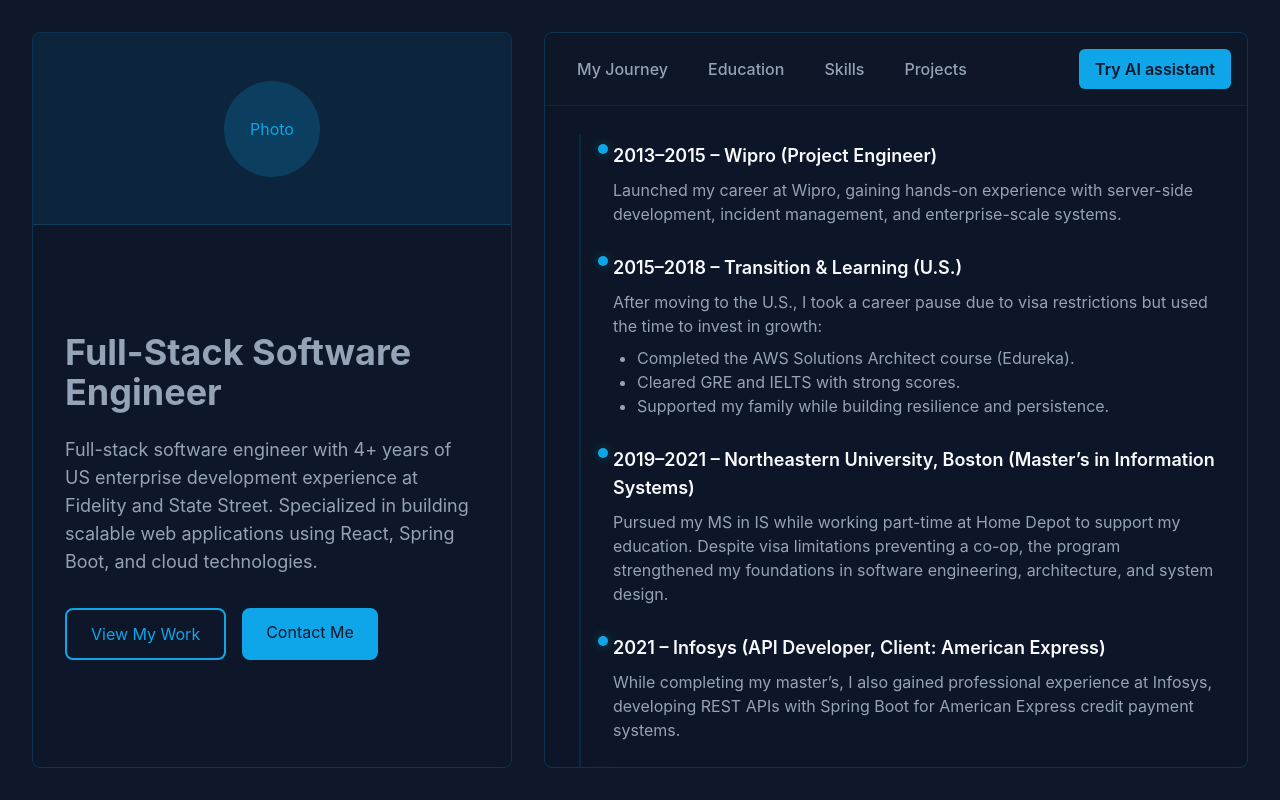
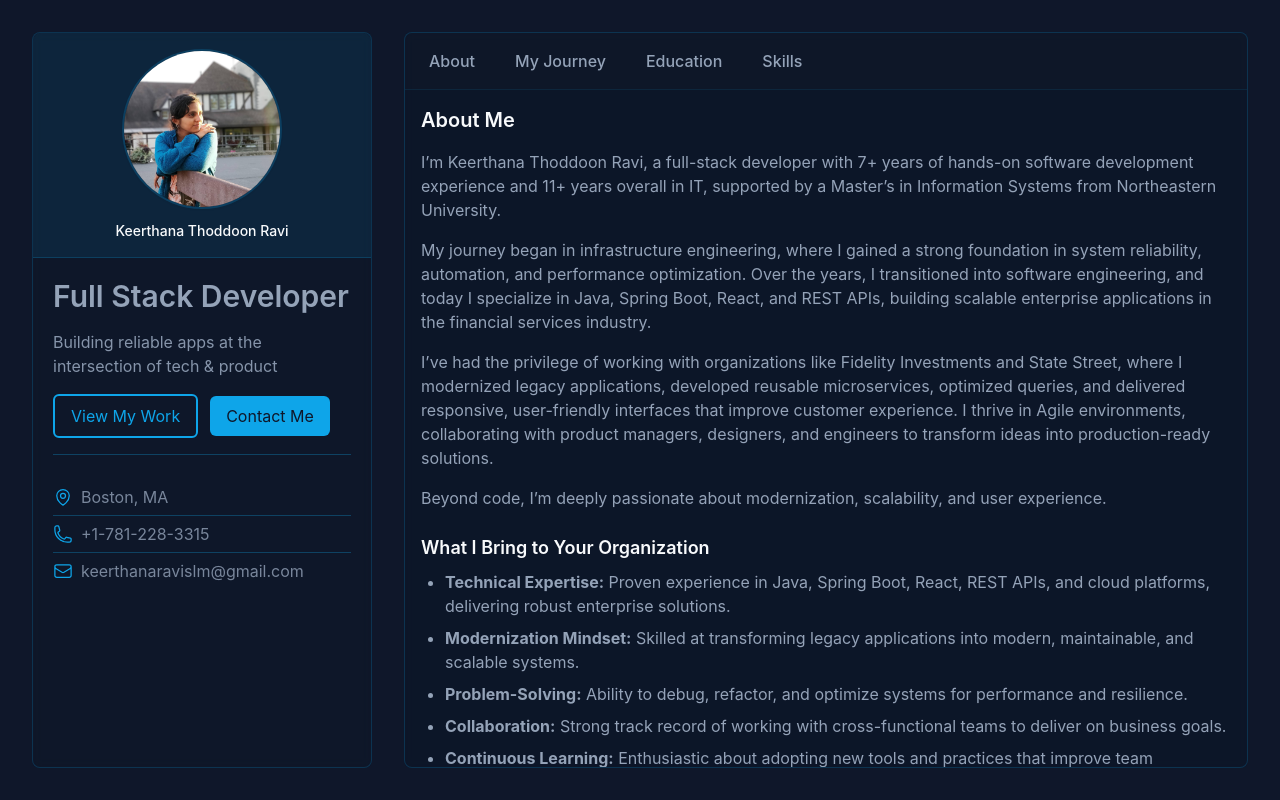
Before and after one commit to keerthana-ravi-thoddoon/myportfolio, a React (Create React App) app: page / in a window 1280 px wide. Built offline with nearby package versions, Linux system fonts and the light colour scheme.

Commit message:
ci: add deploy workflow and homepage; update Hero and assets

```diff
--- a/package.json
+++ b/package.json
@@ -1,6 +1,7 @@
 {
   "name": "keerthana-portfolio",
   "version": "0.1.0",
+  "homepage": "https://keerthana-ravi-thoddoon.github.io/portfolio-with-react",
   "private": true,
   "dependencies": {
     "@heroicons/react": "^2.2.0",
--- a/src/index.css
+++ b/src/index.css
@@ -67,15 +67,21 @@
   position: relative;
   padding: 0.75rem 0 1rem 1.25rem;
 }
-.timeline-dot {
+.timeline-icon {
   position: absolute;
-  /* center the dot on the vertical line (line left is 0.6rem). Dot width is 10px -> subtract half (5px) */
-  left: calc(0.6rem - 5px);
-  top: 0.9rem;
-  width: 10px;
-  height: 10px;
-  background: #0ea5e9; /* secondary (cool blue) */
-  border-radius: 9999px;
-  box-shadow: 0 0 0 4px rgba(14,165,233,0.06);
+  /* center the icon on the vertical line (line left is 0.6rem). Icon width is 18px -> subtract half (9px) */
+  left: calc(0.6rem - 9px);
+  top: 0.8rem;
+  width: 18px;
+  height: 18px;
+  display: inline-flex;
+  align-items: center;
+  justify-content: center;
   z-index: 10; /* sit above the vertical line */
 }
+
+.timeline-icon svg {
+  width: 100%;
+  height: 100%;
+  display: block;
+}
--- a/src/sections/Hero.tsx
+++ b/src/sections/Hero.tsx
@@ -1,5 +1,6 @@
-import React, { useState, useEffect } from 'react';
+import React, { useState } from 'react';
 import { motion, useReducedMotion } from 'framer-motion';
+import { MapPinIcon, PhoneIcon, EnvelopeIcon } from '@heroicons/react/24/outline';
 import MediaSlideshow from '../components/MediaSlideshow';
 import SkillsPanel from '../components/SkillsPanel';
 
@@ -12,77 +13,145 @@
     if (activeTab === 'About') {
       return (
         <div className="text-textSecondary max-w-none">
+          <h3 className="text-xl font-semibold text-textPrimary mb-4">About Me</h3>
+
+          <p className="mb-4">
+            I’m Keerthana Thoddoon Ravi, a full-stack developer with 7+ years of hands-on software development experience and 11+ years overall in IT, supported by a Master’s in Information Systems from Northeastern University.
+          </p>
+
+          <p className="mb-4">
+            My journey began in infrastructure engineering, where I gained a strong foundation in system reliability, automation, and performance optimization. Over the years, I transitioned into software engineering, and today I specialize in Java, Spring Boot, React, and REST APIs, building scalable enterprise applications in the financial services industry.
+          </p>
+
+          <p className="mb-4">
+            I’ve had the privilege of working with organizations like Fidelity Investments and State Street, where I modernized legacy applications, developed reusable microservices, optimized queries, and delivered responsive, user-friendly interfaces that improve customer experience. I thrive in Agile environments, collaborating with product managers, designers, and engineers to transform ideas into production-ready solutions.
+          </p>
+
+          <p className="mb-6">Beyond code, I’m deeply passionate about modernization, scalability, and user experience.</p>
+
+          <h4 className="text-lg font-semibold text-textPrimary mb-2">What I Bring to Your Organization</h4>
+          <ul className="list-disc ml-6 space-y-2">
+            <li>
+              <strong>Technical Expertise:</strong> Proven experience in Java, Spring Boot, React, REST APIs, and cloud platforms, delivering robust enterprise solutions.
+            </li>
+            <li>
+              <strong>Modernization Mindset:</strong> Skilled at transforming legacy applications into modern, maintainable, and scalable systems.
+            </li>
+            <li>
+              <strong>Problem-Solving:</strong> Ability to debug, refactor, and optimize systems for performance and resilience.
+            </li>
+            <li>
+              <strong>Collaboration:</strong> Strong track record of working with cross-functional teams to deliver on business goals.
+            </li>
+            <li>
+              <strong>Continuous Learning:</strong> Enthusiastic about adopting new tools and practices that improve team efficiency.
+            </li>
+            <li>
+              <strong>User Focus:</strong> Committed to building reliable, accessible, and user-friendly products that create real business value.
+            </li>
+          </ul>
+        </div>
+      );
+    }
+
+    if (activeTab === 'Journey') {
+      return (
+        <div className="text-textSecondary max-w-none">
           <div className="timeline">
             {[
               {
-                key: 'wipro',
-                title: '2013–2015 – Wipro (Project Engineer)',
-                body: 'Launched my career at Wipro, gaining hands-on experience with server-side development, incident management, and enterprise-scale systems.'
+                key: 'bsc',
+                title: '2009 – 2012 | Bachelor of Science in IT – Bharathiyar University (India)',
+                body: (
+                  <ul className="list-disc ml-6 mt-2">
+                    <li>Built a foundation in programming, databases, and networking.</li>
+                    <li>Developed an interest in solving real-world problems with software.</li>
+                  </ul>
+                )
               },
               {
-                key: 'transition',
-                title: '2015–2018 – Transition & Learning (U.S.)',
-                body: (<>
-                  <p>After moving to the U.S., I took a career pause due to visa restrictions but used the time to invest in growth:</p>
+                key: 'wipro',
+                title: '2012 – 2015 | Wipro Technologies (Infrastructure Foundations)',
+                body: (
                   <ul className="list-disc ml-6 mt-2">
-                    <li>Completed the AWS Solutions Architect course (Edureka).</li>
-                    <li>Cleared GRE and IELTS with strong scores.</li>
-                    <li>Supported my family while building resilience and persistence.</li>
+                    <li>Started career in enterprise infrastructure, managing VMware servers, CPU utilization, and EMC storage.</li>
+                    <li>Automated patching and incident handling, developing strong problem-solving and scripting skills.</li>
+                    <li>Gained exposure to large-scale IT systems and global delivery models.</li>
                   </ul>
-                </>)
+                )
+              },
+              {
+                key: 'southern',
+                title: '2016 – 2019 | Southern Automation (Automation & SCADA Tools)',
+                body: (
+                  <ul className="list-disc ml-6 mt-2">
+                    <li>Transitioned from infrastructure to software design and automation.</li>
+                    <li>Designed SCADA, MES, and monitoring solutions, working closely with engineers and business teams.</li>
+                    <li>This role solidified my shift toward application development.</li>
+                  </ul>
+                )
               },
               {
                 key: 'northeastern',
-                title: '2019–2021 – Northeastern University, Boston (Master’s in Information Systems)',
-                body: 'Pursued my MS in IS while working part-time at Home Depot to support my education. Despite visa limitations preventing a co-op, the program strengthened my foundations in software engineering, architecture, and system design.'
+                title: '2019 – 2021 | Master of Science in Information Systems – Northeastern University (Boston, MA)',
+                body: (
+                  <ul className="list-disc ml-6 mt-2">
+                    <li>Pursued graduate studies to deepen technical expertise and gain US industry exposure.</li>
+                    <li>Focused on software engineering, cloud computing, and data systems.</li>
+                    <li>Gained hands-on project experience with modern enterprise technologies.</li>
+                  </ul>
+                )
               },
               {
                 key: 'infosys',
-                title: '2021 – Infosys (API Developer, Client: American Express)',
-                body: 'While completing my master’s, I also gained professional experience at Infosys, developing REST APIs with Spring Boot for American Express credit payment systems.'
+                title: '2021 | Infosys – American Express (API Development)',
+                body: (
+                  <ul className="list-disc ml-6 mt-2">
+                    <li>First US role: built secure APIs for online payments.</li>
+                    <li>Ensured compliance, reliability, and monitoring for financial transactions.</li>
+                    <li>Marked the start of my US enterprise development journey.</li>
+                  </ul>
+                )
               },
               {
                 key: 'fidelity',
-                title: '2021–2024 – Fidelity Investments (Full-Stack Developer)',
-                body: 'Contributed to large-scale enterprise applications using Spring Boot, Angular 14, AWS, and Jenkins. Led initiatives to modernize applications, created reusable micro-frontend components with Lit, and integrated services via Apache Camel.'
+                title: '2021 – 2024 | Fidelity Investments (Full-Stack Growth)',
+                body: (
+                  <ul className="list-disc ml-6 mt-2">
+                    <li>Evolved into full-stack engineering with Spring Boot + Angular.</li>
+                    <li>Migrated services to microservices with Apache Camel, enabling reusable data pipelines.</li>
+                    <li>Built micro frontend apps (LIT) for modular UI.</li>
+                    <li>Partnered with UI/UX teams to deliver accessible and responsive features.</li>
+                  </ul>
+                )
               },
               {
                 key: 'state',
-                title: '2024–Present – State Street (via Wipro, Contractor)',
-                body: 'Driving modernization by migrating legacy JSP pages to React (completed 4 screens independently) and leading the full migration of a Struts-based IDF project to Spring Boot. Overcame internal library limitations by analyzing and recommending best-fit alternatives.'
-              },
-              {
-                key: 'drives',
-                title: 'What Drives Me',
-                body: 'I’m passionate about solving complex challenges where no clear blueprint exists. I thrive at the intersection of legacy and modern technologies—building scalable, future-ready applications while continuously learning and mentoring others along the way.'
+                title: '2024 – Present | State Street (Modernization & React Migration)',
+                body: (
+                  <ul className="list-disc ml-6 mt-2">
+                    <li>Leading modernization of legacy apps: JSP → React and Struts → Spring Boot REST APIs.</li>
+                    <li>Rewrote legacy queries with JDBC for performance optimization.</li>
+                    <li>Built modular React components integrated with backend APIs.</li>
+                    <li>Leveraged GitHub Copilot to accelerate development and ensure maintainability.</li>
+                  </ul>
+                )
               }
             ].map((item, idx) => (
               <motion.div
                 key={item.key}
-                className="timeline-item relative"
-                initial={{ opacity: 0, y: 20 }}
+                initial={shouldReduceMotion ? { opacity: 1, y: 0 } : { opacity: 0, y: 20 }}
                 whileInView={{ opacity: 1, y: 0 }}
-                viewport={{ once: true, amount: 0.2 }}
-                transition={{ duration: 0.5, delay: idx * 0.08 }}
+                transition={{ duration: 0.45, delay: idx * 0.06 }}
+                viewport={{ once: true, amount: 0.6 }}
+                className="relative pl-10 mb-6"
               >
-                <motion.span
-                  className="timeline-dot"
-                  {...(shouldReduceMotion
-                    ? {
-                        initial: { scale: 1, boxShadow: '0 0 0 0 rgba(0,0,0,0)' },
-                        whileInView: { scale: 1, boxShadow: '0 0 0 0 rgba(0,0,0,0)' },
-                        viewport: { once: true, amount: 0.6 },
-                        transition: { duration: 0 }
-                      }
-                    : {
-                        initial: { scale: 0.9, boxShadow: '0 0 0 0 rgba(20,184,166,0.12)' },
-                        whileInView: { scale: [0.9, 1.2, 1], boxShadow: ['0 0 0 0 rgba(20,184,166,0.06)', '0 0 16px 6px rgba(20,184,166,0.22)', '0 0 8px 3px rgba(20,184,166,0.14)'] },
-                        viewport: { once: true, amount: 0.6 },
-                        transition: { duration: 0.8, ease: 'easeOut', delay: idx * 0.06 }
-                      }
-                  )}
-                  aria-hidden
-                />
+                <span className="timeline-icon absolute left-0 top-1 w-6 h-6 flex items-center justify-center">
+                  <svg width="18" height="18" viewBox="0 0 24 24" fill="none" xmlns="http://www.w3.org/2000/svg">
+                    <circle cx="12" cy="12" r="6" fill="currentColor" />
+                  </svg>
+                </span>
+
                 <h4 className="text-lg font-semibold text-textPrimary">{item.title}</h4>
                 <div className="mt-2 text-textSecondary">{item.body}</div>
               </motion.div>
@@ -119,12 +188,13 @@
 
     if (activeTab === 'Skills') {
       const groups: Record<string, string[]> = {
-        Frontend: ['React', 'Angular', 'JavaScript', 'TypeScript', 'HTML', 'CSS'],
+        Frontend: ['React', 'Angular', 'JavaScript', 'TypeScript', 'HTML', 'CSS', 'Redux', 'Material UI'],
         Backend: ['Java', 'Spring Boot', 'REST APIs', 'Microservices', 'Apache Camel', 'JDBC'],
-        Databases: ['MySQL', 'MongoDB', 'SQL / PL/SQL'],
-        'DevOps & Tools': ['Jenkins', 'GitHub', 'Bitbucket', 'CircleCI', 'Terraform', 'Swagger', 'JIRA'],
-        Cloud: ['AWS (S3, EC2, Lambda, SNS, SQS, VPC)', 'Azure'],
-        'Testing & Debugging': ['JUnit', 'Mockito', 'Insomnia', 'Postman', 'Splunk']
+        Databases: ['MySQL', 'DB2', 'Snowflake'],
+        'DevOps & Tools': ['Jenkins', 'GitHub', 'Bitbucket', 'CircleCI', 'Terraform', 'Swagger', 'Postman', 'JIRA', 'Docker', 'Kubernetes'],
+        Cloud: ['AWS (S3, EC2, Lambda, SNS, SQS, VPC)'],
+        Testing: ['JUnit', 'Mockito', 'Insomnia'],
+        'Monitoring & Logging': ['Splunk']
       };
 
       return (
@@ -141,61 +211,79 @@
   };
 
   return (
-    <section className="min-h-screen flex items-center gap-8 p-8" id="home">
-      <div className="w-[480px] h-[calc(100vh-4rem)] rounded-lg bg-primary/30 backdrop-blur-sm border border-secondary/20 flex flex-col">
+    <section className="min-h-screen flex items-start gap-8 p-8" id="home">
+  <div className="w-[340px] h-[calc(100vh-4rem)] rounded-lg bg-primary/30 backdrop-blur-sm border border-secondary/20 flex flex-col sticky top-16 self-start">
         {/* Image placeholder */}
-        <div className="w-full h-48 bg-secondary/10 rounded-t-lg flex items-center justify-center border-b border-secondary/20">
-          <div className="w-24 h-24 rounded-full bg-secondary/20 flex items-center justify-center">
-            <span className="text-secondary">Photo</span>
+        <div className="w-full bg-secondary/10 rounded-t-lg flex flex-col items-center border-b border-secondary/20 py-4">
+          <div className="w-40 h-40 rounded-full overflow-hidden border-2 border-secondary/20 shadow-sm">
+            <img src="/assets/profile-pic/keerthana.jpg" alt="Profile" className="w-full h-full object-cover" />
           </div>
+          <div className="mt-3 text-sm text-textPrimary font-medium">Keerthana Thoddoon Ravi</div>
         </div>
 
-        <div className="flex-1 p-8 flex flex-col justify-center">
-          <h2 className="text-3xl sm:text-4xl font-bold mb-6 text-textSecondary">
-            Full-Stack Software Engineer
+  <div className="flex-1 p-5 flex flex-col justify-start space-y-4">
+          <h2 className="text-xl sm:text-2xl lg:text-3xl font-semibold leading-tight mb-0 text-textSecondary">
+            Full Stack Developer
           </h2>
-          <p className="text-lg mb-8 text-textSecondary">
-            Full-stack software engineer with 4+ years of US enterprise development experience at Fidelity and State Street.
-            Specialized in building scalable web applications using React, Spring Boot, and cloud technologies.
-          </p>
-          <div className="flex flex-wrap gap-4">
+          <p className="text-base text-textSecondary/90 mt-1">Building reliable apps at the intersection of tech &amp; product</p>
+          {/* intro paragraph moved to the About tab */}
+          <div className="flex items-center gap-3">
             <a
               href="https://github.com/keerthana-ravi-thoddoon"
               target="_blank"
               rel="noopener noreferrer"
-              className="bg-transparent border-2 border-secondary text-secondary px-6 py-3 rounded-lg hover:bg-secondary/10 transition-colors"
+              aria-label="Open GitHub profile in a new tab"
+              className="bg-transparent border-2 border-secondary text-secondary px-4 py-2 rounded-md hover:bg-secondary/10 transition-colors text-base focus:outline-none focus:ring-2 focus:ring-secondary focus:ring-offset-2"
             >
               View My Work
             </a>
             <a
-              href="#contact"
-              className="bg-secondary text-primary px-6 py-3 rounded-lg hover:bg-secondary/90 transition-colors"
+              href="https://www.linkedin.com/in/keerthana-thoddoon-ravi/"
+              target="_blank"
+              rel="noopener noreferrer"
+              aria-label="Open LinkedIn profile in a new tab"
+              onClick={() => window.open('https://www.linkedin.com/in/keerthana-thoddoon-ravi/', '_blank')}
+              className="bg-secondary text-primary px-4 py-2 rounded-md hover:bg-secondary/90 transition-colors text-base focus:outline-none focus:ring-2 focus:ring-secondary focus:ring-offset-2"
             >
               Contact Me
             </a>
           </div>
-        </div>
+          <div className="w-full border-t border-secondary/30 mt-4 pt-2" />
+          <div className="mt-1 text-base text-textSecondary/80 w-full flex flex-col divide-y divide-secondary/30">
+            <div className="flex items-center justify-start gap-2 py-1.5 w-full hover:bg-secondary/10 hover:rounded-md hover:translate-x-1 transition-all duration-150" role="note" aria-label="Location">
+              <MapPinIcon className="w-5 h-5 text-secondary" />
+              <span>Boston, MA</span>
+            </div>
+            <div className="flex items-center justify-start gap-2 py-1.5 w-full hover:bg-secondary/10 hover:rounded-md hover:translate-x-1 transition-all duration-150">
+              <PhoneIcon className="w-5 h-5 text-secondary" />
+              <a href="tel:+17812283315" aria-label="Call +1-781-228-3315" className="no-underline">+1-781-228-3315</a>
+            </div>
+            <div className="flex items-center justify-start gap-2 py-1.5 w-full hover:bg-secondary/10 hover:rounded-md hover:translate-x-1 transition-all duration-150">
+              <EnvelopeIcon className="w-5 h-5 text-secondary" />
+              <a href="mailto:keerthanaravislm@gmail.com" aria-label="Email keerthanaravislm@gmail.com" className="no-underline">keerthanaravislm@gmail.com</a>
+            </div>
+          </div>
       </div>
+    </div>
 
       {/* Right card with internal navbar */}
       <div className="flex-1 h-[calc(100vh-4rem)] rounded-lg bg-primary/30 backdrop-blur-sm border border-secondary/20 p-0 flex flex-col overflow-hidden">
         {/* horizontal sticky navbar inside card */}
-          <div className="sticky top-0 bg-primary/30 p-4 border-b border-secondary/10 z-10">
-          <nav className="flex items-center justify-between gap-4">
+          <div className="sticky top-0 bg-primary/30 p-2 border-b border-secondary/10 z-10">
+          <nav role="navigation" aria-label="Hero internal navigation" className="flex items-center justify-between gap-4">
             <div className="flex items-center gap-2">
-              <button onClick={() => setActiveTab('About')} className="px-4 py-2 rounded-md hover:bg-secondary/10 text-textSecondary font-medium">My Journey</button>
-              <button onClick={() => setActiveTab('Education')} className="px-4 py-2 rounded-md hover:bg-secondary/10 text-textSecondary font-medium">Education</button>
-              <button onClick={() => setActiveTab('Skills')} className="px-4 py-2 rounded-md hover:bg-secondary/10 text-textSecondary font-medium">Skills</button>
-              <button onClick={() => setActiveTab('Projects')} className="px-4 py-2 rounded-md hover:bg-secondary/10 text-textSecondary font-medium">Projects</button>
+              <button onClick={() => setActiveTab('About')} aria-pressed={activeTab === 'About'} aria-label="Show About tab" className="px-4 py-2 rounded-md hover:bg-secondary/10 text-textSecondary font-medium focus:outline-none focus:ring-2 focus:ring-secondary focus:ring-offset-2">About</button>
+              <button onClick={() => setActiveTab('Journey')} aria-pressed={activeTab === 'Journey'} aria-label="Show Journey tab" className="px-4 py-2 rounded-md hover:bg-secondary/10 text-textSecondary font-medium focus:outline-none focus:ring-2 focus:ring-secondary focus:ring-offset-2">My Journey</button>
+              <button onClick={() => setActiveTab('Education')} aria-pressed={activeTab === 'Education'} aria-label="Show Education tab" className="px-4 py-2 rounded-md hover:bg-secondary/10 text-textSecondary font-medium focus:outline-none focus:ring-2 focus:ring-secondary focus:ring-offset-2">Education</button>
+              <button onClick={() => setActiveTab('Skills')} aria-pressed={activeTab === 'Skills'} aria-label="Show Skills tab" className="px-4 py-2 rounded-md hover:bg-secondary/10 text-textSecondary font-medium focus:outline-none focus:ring-2 focus:ring-secondary focus:ring-offset-2">Skills</button>
+              {/* Projects tab removed per request */}
             </div>
-            <div>
-              <button onClick={() => setActiveTab('AI')} className="px-4 py-2 rounded-md bg-secondary text-primary font-semibold hover:bg-secondary/90">Try AI assistant</button>
-            </div>
+            {/* AI assistant removed per request */}
           </nav>
         </div>
 
         {/* placeholder main area needs top padding so content isn't hidden under sticky nav */}
-        <div className="flex-1 p-6 overflow-auto bg-primary/5">
+  <div className="flex-1 p-4 overflow-auto bg-primary/5">
           {renderContent()}
         </div>
       </div>
```
Also changed, not shown: public/assets/profile-pic/keerthana.jpg (added), 1 other file (tests, documents, lock files or other folders).
